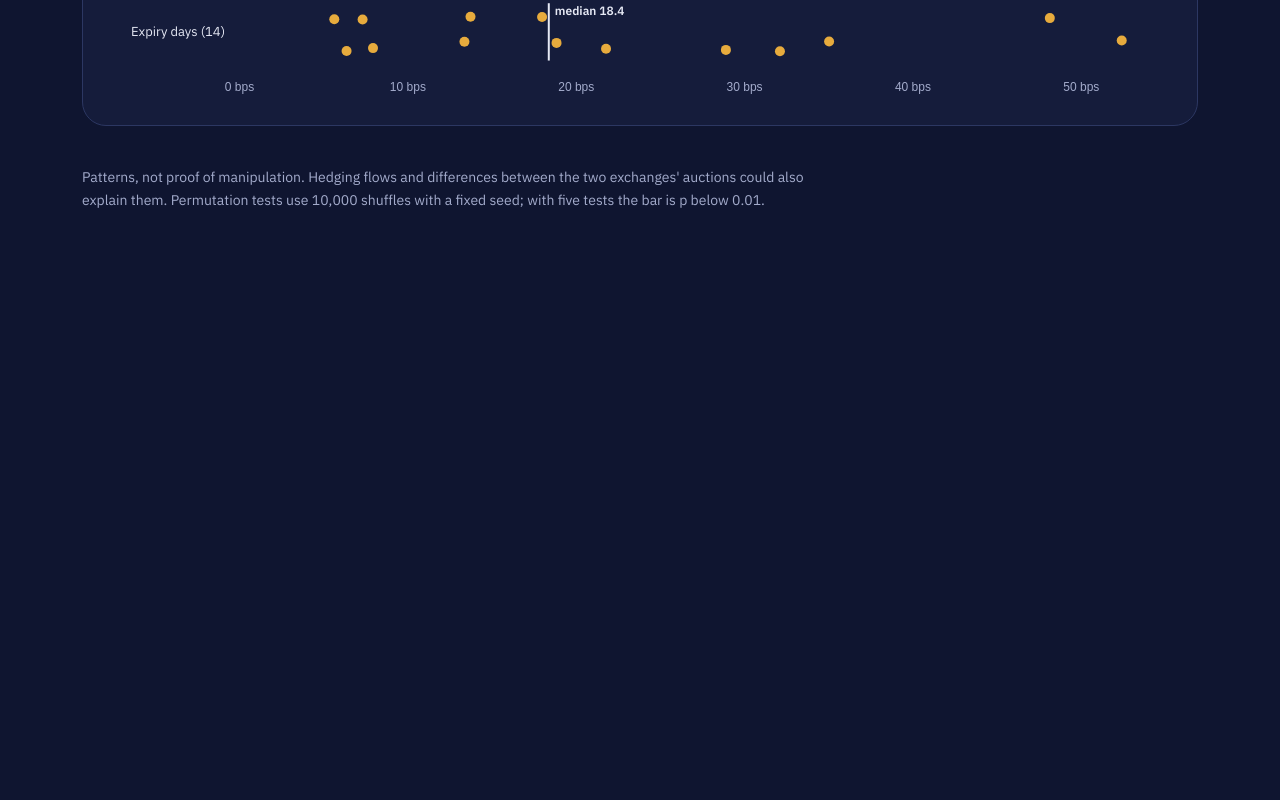
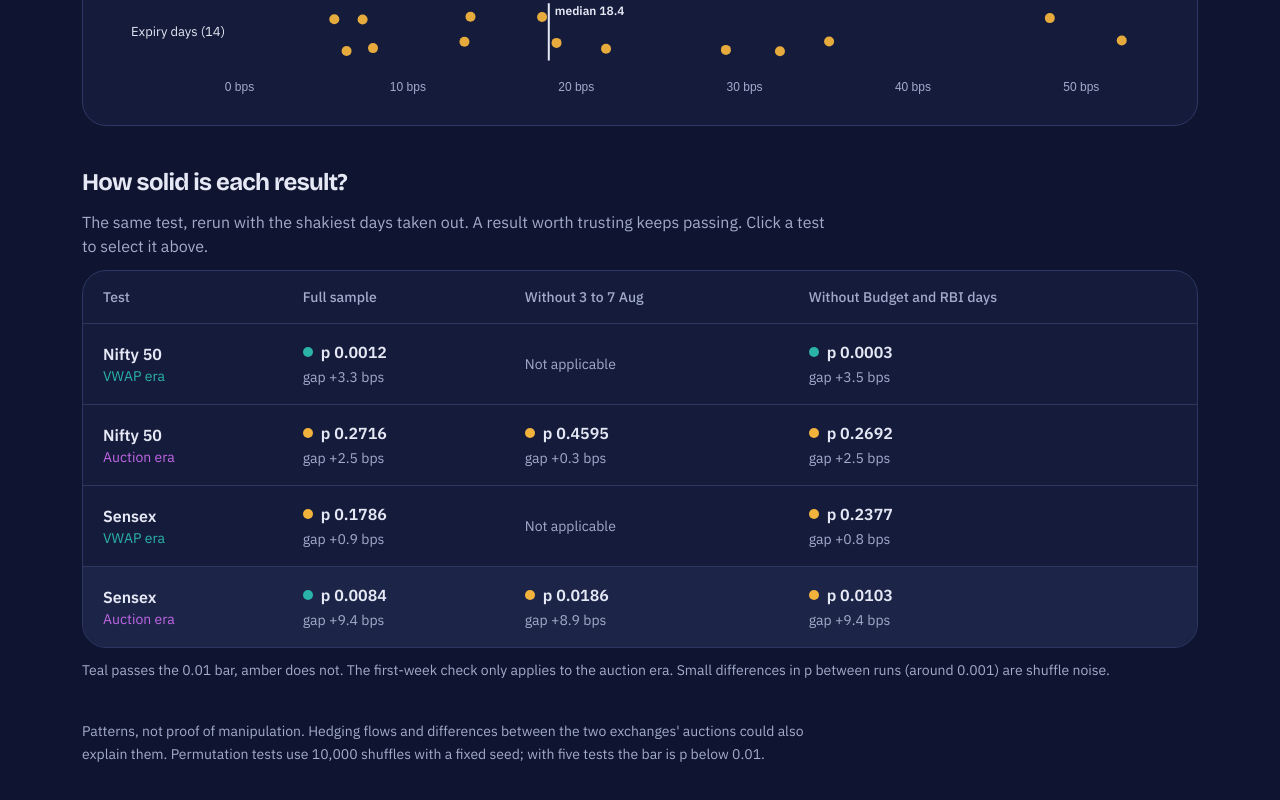
Before and after one commit to dhiraj-tapkir/expirylens, a Next.js app in the folder web/: page /expirylens/findings in a window 1280 px wide. Shown: the part 1182-1982 px from the top of the page. Before the commit the page ends 1554 px from the top, so only its background shows below. Built offline with nearby package versions, Linux system fonts and the light colour scheme.

Commit message:
Show robustness checks on the Findings page; fix era casing in the strip heading

```diff
--- a/web/app/findings/page.tsx
+++ b/web/app/findings/page.tsx
@@ -4,7 +4,7 @@ import { useCallback, useState } from "react";
 import Brand from "@/components/Brand";
 import GroupedBars from "@/components/charts/GroupedBars";
 import Strip from "@/components/charts/Strip";
-import { INDEX_LABEL, P_BAR, REGIME_LABEL, findings } from "@/lib/data";
+import { CHECKS, INDEX_LABEL, P_BAR, REGIME_LABEL, ROBUSTNESS, findings } from "@/lib/data";
 
 const rows = findings();
 
@@ -103,12 +103,96 @@ export default function Findings() {
 
       <section className="flex flex-col gap-3">
         <h2 className="m-0 text-2xl font-bold">
-          Every day behind {INDEX_LABEL[f.index]}, {REGIME_LABEL[f.regime].toLowerCase()}
+          Every day behind {INDEX_LABEL[f.index]}, {REGIME_LABEL[f.regime].replace("Auction", "auction")}
         </h2>
         <p className="m-0 text-muted">Each dot is one day. Hover for details, click to open it in Explorer.</p>
         <div className="rounded-3xl border border-line bg-surface p-4">
           <Strip finding={f} />
         </div>
+      </section>
+
+      <section className="flex flex-col gap-3">
+        <h2 className="m-0 text-2xl font-bold">How solid is each result?</h2>
+        <p className="m-0 max-w-[760px] text-muted">
+          The same test, rerun with the shakiest days taken out. A result worth trusting keeps passing. Click a test
+          to select it above.
+        </p>
+        <div className="overflow-x-auto rounded-3xl border border-line bg-surface">
+          <table className="w-full min-w-[640px] border-collapse text-left">
+            <thead>
+              <tr className="text-sm text-muted">
+                <th className="px-5 py-4 font-medium">Test</th>
+                {CHECKS.map((c) => (
+                  <th key={c.id} className="px-5 py-4 font-medium">
+                    {c.label}
+                  </th>
+                ))}
+              </tr>
+            </thead>
+            <tbody>
+              {rows.map((r) => {
+                const on = r.key === selected;
+                return (
+                  <tr
+                    key={r.key}
+                    onClick={() => onSelect(r.key)}
+                    className={`border-t border-line transition-colors ${on ? "bg-raised" : "hover:bg-raised"}`}
+                  >
+                    <th scope="row" className="px-5 py-4">
+                      <button
+                        type="button"
+                        aria-pressed={on}
+                        onClick={(e) => {
+                          e.stopPropagation();
+                          onSelect(r.key);
+                        }}
+                        className="text-left font-semibold"
+                      >
+                        {INDEX_LABEL[r.index]}
+                        <span
+                          className="block text-sm font-normal"
+                          style={{ color: r.regime === "CAS" ? "var(--orchid)" : "var(--teal)" }}
+                        >
+                          {REGIME_LABEL[r.regime]}
+                        </span>
+                      </button>
+                    </th>
+                    {CHECKS.map((c) => {
+                      const check = ROBUSTNESS[r.key]?.[c.id];
+                      if (!check) {
+                        return (
+                          <td key={c.id} className="px-5 py-4 text-sm text-muted">
+                            Not applicable
+                          </td>
+                        );
+                      }
+                      const ok = check.p < P_BAR;
+                      return (
+                        <td key={c.id} className="px-5 py-4">
+                          <span className="flex items-center gap-2 font-semibold">
+                            <span
+                              className="h-2.5 w-2.5 rounded-full"
+                              style={{ background: ok ? "var(--teal)" : "var(--amber)" }}
+                            />
+                            p {check.p.toFixed(4)}
+                          </span>
+                          <span className="text-sm text-muted">
+                            gap {check.gap > 0 ? "+" : ""}
+                            {check.gap.toFixed(1)} bps
+                          </span>
+                        </td>
+                      );
+                    })}
+                  </tr>
+                );
+              })}
+            </tbody>
+          </table>
+        </div>
+        <p className="m-0 text-sm text-muted">
+          Teal passes the {P_BAR} bar, amber does not. The first-week check only applies to the auction era. Small
+          differences in p between runs (around 0.001) are shuffle noise.
+        </p>
       </section>
 
       <p className="m-0 max-w-[760px] text-sm leading-relaxed text-muted">
--- a/web/lib/data.ts
+++ b/web/lib/data.ts
@@ -112,3 +112,20 @@ export function formatDay(iso: string): string {
   const d = new Date(`${iso}T00:00:00Z`);
   return `${WEEKDAYS[d.getUTCDay()]}, ${d.getUTCDate()} ${MONTHS[d.getUTCMonth()]} ${d.getUTCFullYear()}`;
 }
+
+// robustness checks, from research/burn_in_test.py and research/event_day_test.py
+export const CHECKS = [
+  { id: "full", label: "Full sample" },
+  { id: "noFirstWeek", label: "Without 3 to 7 Aug" },
+  { id: "noEvents", label: "Without Budget and RBI days" },
+] as const;
+
+type CheckId = (typeof CHECKS)[number]["id"];
+type CheckResult = { gap: number; p: number } | null; // null: check does not apply
+
+export const ROBUSTNESS: Record<string, Record<CheckId, CheckResult>> = {
+  "NIFTY|VWAP_PRE": { full: { gap: 3.3, p: 0.0012 }, noFirstWeek: null, noEvents: { gap: 3.5, p: 0.0003 } },
+  "NIFTY|CAS": { full: { gap: 2.5, p: 0.2716 }, noFirstWeek: { gap: 0.3, p: 0.4595 }, noEvents: { gap: 2.5, p: 0.2692 } },
+  "SENSEX|VWAP_PRE": { full: { gap: 0.9, p: 0.1786 }, noFirstWeek: null, noEvents: { gap: 0.8, p: 0.2377 } },
+  "SENSEX|CAS": { full: { gap: 9.4, p: 0.0084 }, noFirstWeek: { gap: 8.9, p: 0.0186 }, noEvents: { gap: 9.4, p: 0.0103 } },
+};
```
